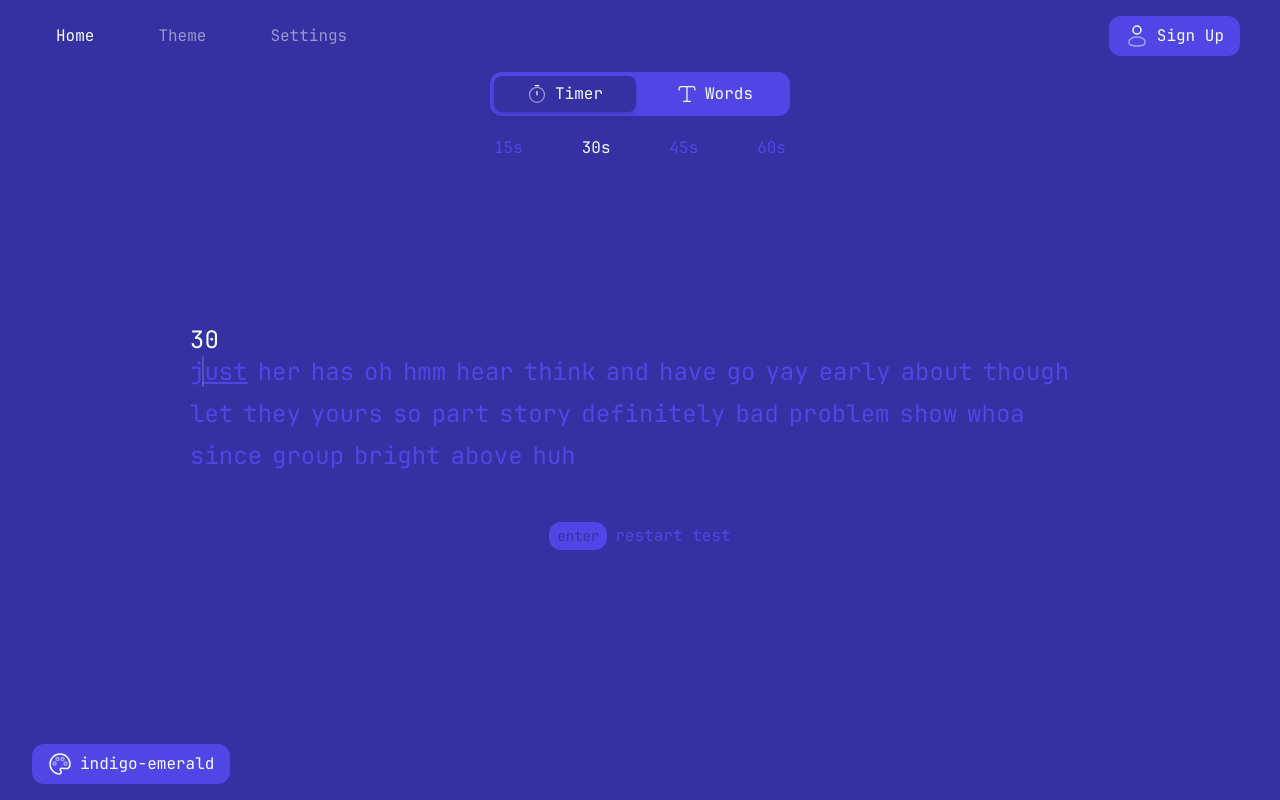
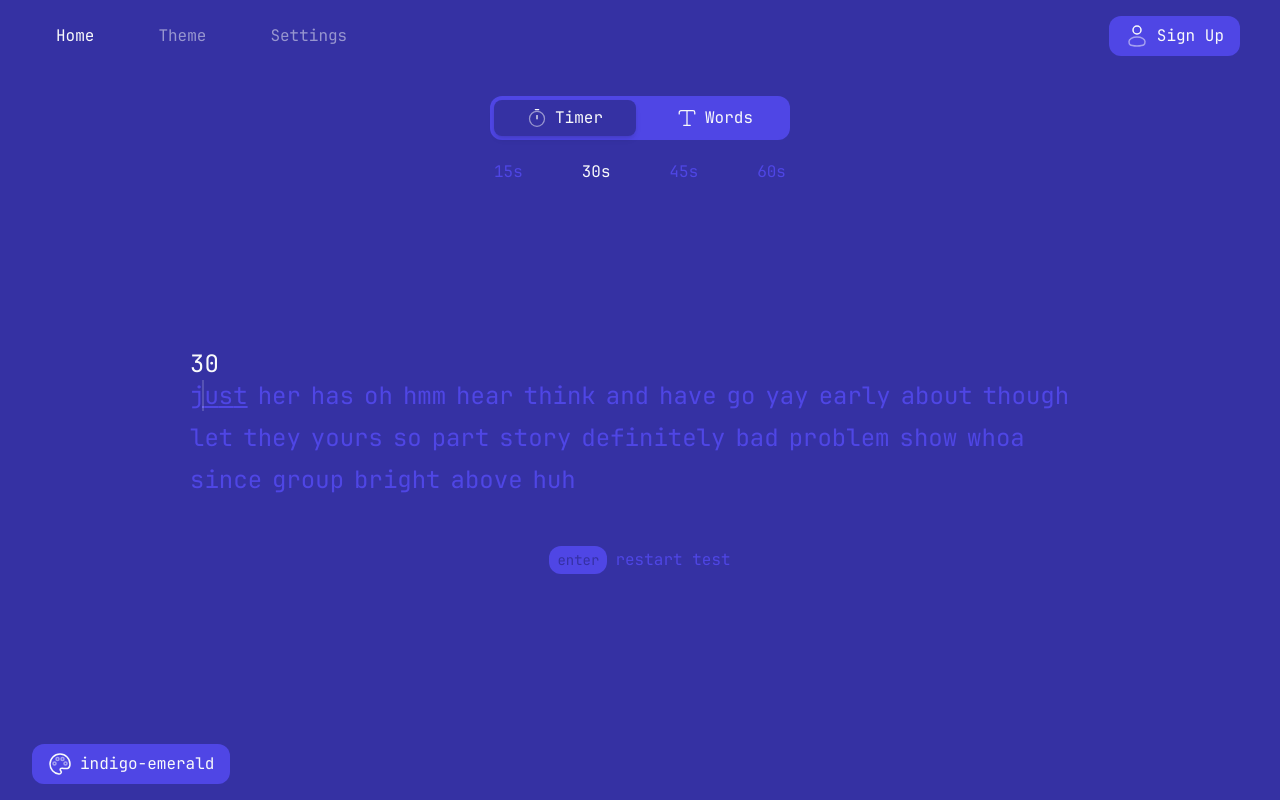
Before and after one commit to MohammadMosavat/donkeyTyping, a Next.js app in the folder client/: page / in a window 1280 px wide. Built offline with nearby package versions, Linux system fonts and the light colour scheme; no server answers.

Commit message:
fix the gap in layout page

```diff
--- a/client/src/app/layout.tsx
+++ b/client/src/app/layout.tsx
@@ -34,14 +34,14 @@ export default function RootLayout({
       >
         <ReduxProvider>
           <Header />
-          <div className="md:my-4 flex flex-col items-center my-20 w-full">
+          <div className="md:my-10 flex flex-col items-center my-20 w-full">
             {children}
           </div>
           <Footer />
         <Toaster position={"bottom-center"} toastOptions={{
             className: 'font-JetBrainsMono text-secondary',
             style: {
-              width:'fit-content',
+              width:'50%',
               color:"var(--primary)",
               backgroundColor:'var(--third)',
               borderRadius: '16px',
```
